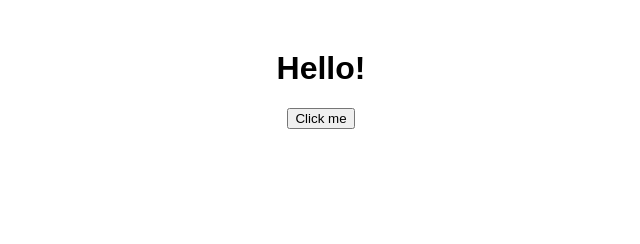
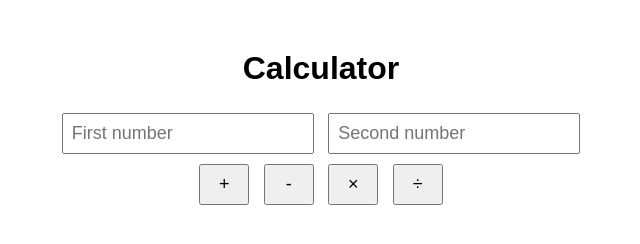
Before and after one commit to alexhudec/alexkristofnetanyahu, a plain HTML site: page index.html in a window 1280 px wide. Shown: the whole page, without its empty margins (319-959 px from the left). Drawn offline with Linux system fonts and the light colour scheme.

Commit message:
Make basic calculator

```diff
--- a/index.html
+++ b/index.html
@@ -1,13 +1,19 @@
 <!DOCTYPE html>
 <html>
 <head>
-  <title>My Project</title>
+  <title>Calculator</title>
   <link rel="stylesheet" href="styles.css">
 </head>
 <body>
-  <h1>Hello!</h1>
-  <button id="btn">Click me</button>
-  <p id="msg"></p>
+  <h1>Calculator</h1>
+  <input type="number" id="num1" placeholder="First number">
+  <input type="number" id="num2" placeholder="Second number">
+  <br>
+  <button onclick="calculate('+')">+</button>
+  <button onclick="calculate('-')">-</button>
+  <button onclick="calculate('*')">×</button>
+  <button onclick="calculate('/')">÷</button>
+  <p id="result"></p>
   <script src="script.js"></script>
 </body>
 </html>
--- a/script.js
+++ b/script.js
@@ -1,3 +1,12 @@
-document.getElementById("btn").onclick = function () {
-  document.getElementById("msg").textContent = "You clicked the button!";
-};
+function calculate(op) {
+  let a = Number(document.getElementById("num1").value);
+  let b = Number(document.getElementById("num2").value);
+  let result;
+
+  if (op === "+") result = a + b;
+  if (op === "-") result = a - b;
+  if (op === "*") result = a * b;
+  if (op === "/") result = b === 0 ? "Can't divide by 0" : a / b;
+
+  document.getElementById("result").textContent = "Result: " + result;
+}
--- a/styles.css
+++ b/styles.css
@@ -3,3 +3,13 @@ body {
   text-align: center;
   margin-top: 50px;
 }
+
+input, button {
+  font-size: 18px;
+  padding: 8px;
+  margin: 5px;
+}
+
+button {
+  width: 50px;
+}
```
